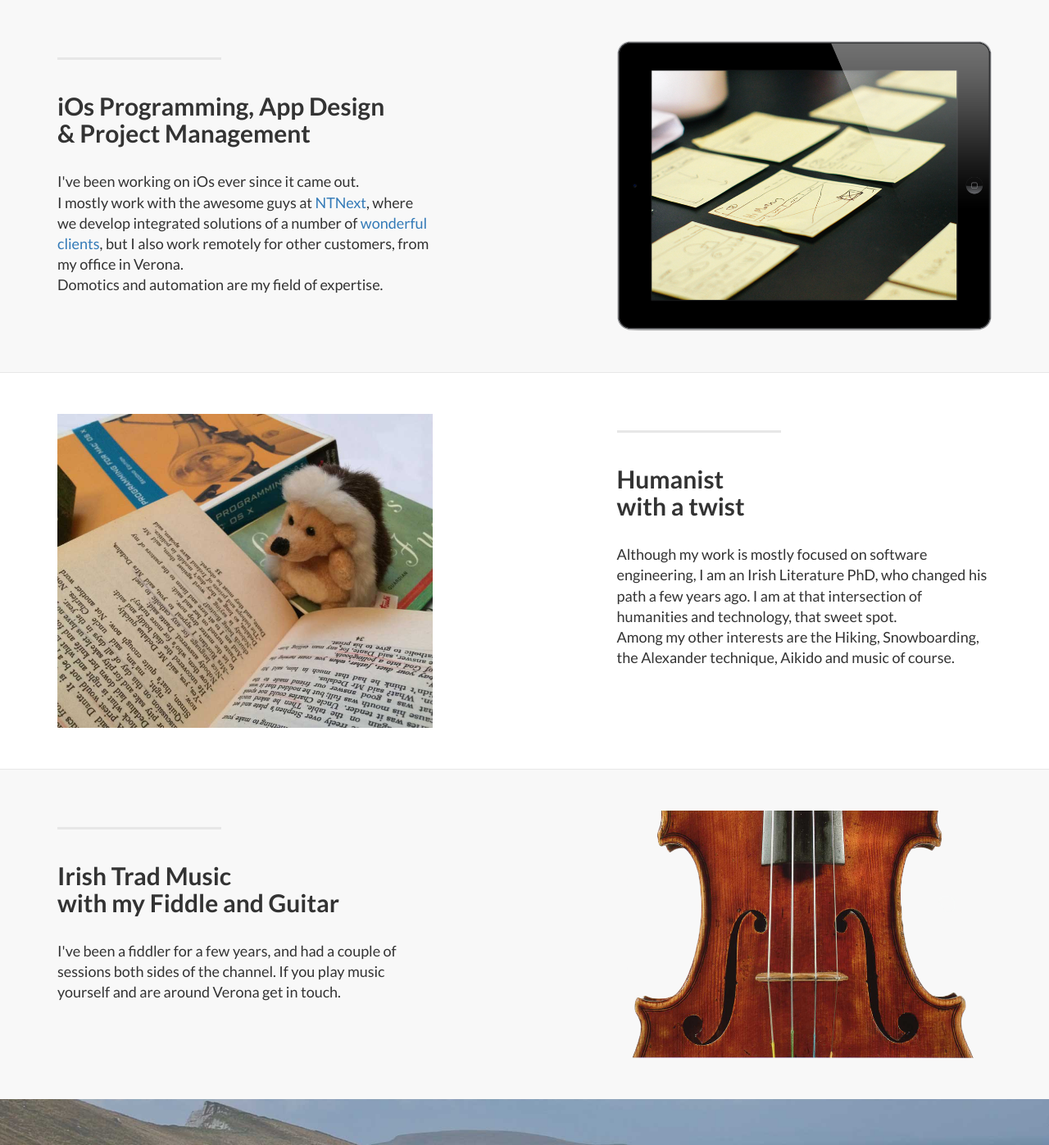
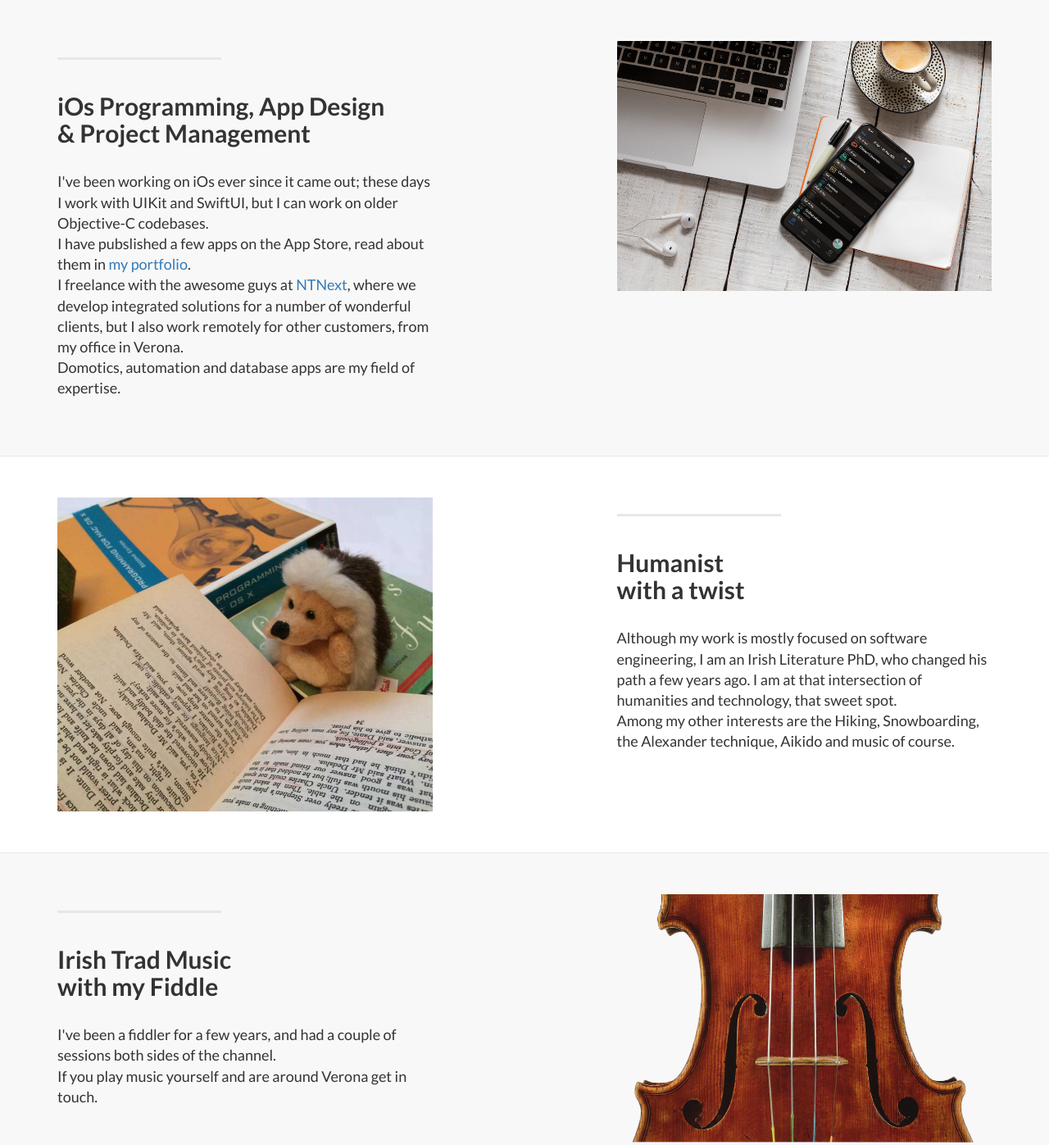
Before and after one commit to nutsmuggler/nutsmuggler.github.io, a plain HTML site: page index.html in a window 1280 px wide. Shown: the part 777-2174 px from the top of the page at 82% size. Drawn offline with Linux system fonts and the light colour scheme.

Commit message:
Updated home and portfolio

```diff
--- a/index.html
+++ b/index.html
@@ -54,6 +54,9 @@
                     <li>
                         <a href="#services">Services</a>
                     </li>
+					<li>
+						<a href="http://davidebenini.it/portfolio/index.html">Portfolio</a>
+					</a>
                     <li>
                         <a href="#contact">Contact</a>
                     </li>
@@ -108,10 +111,12 @@
                     <hr class="section-heading-spacer">
                     <div class="clearfix"></div>
                     <h2 class="section-heading">iOs Programming, App Design<br>&amp; Project Management</h2>
-                    <p class="lead">I've been working on iOs ever since it came out.<br/>I mostly work with the awesome guys at <a target="_blank" href="http://www.ntnext.it">NTNext</a>, where we develop integrated solutions of a number of <a target="_blank" href="http://www.ntnext.it/it/#clients">wonderful clients</a>, but I also work remotely for other customers, from my office in Verona.<br/>Domotics and automation are my field of expertise.</p>
+                    <p class="lead">I've been working on iOs ever since it came out; these days I work with UIKit and SwiftUI, but I can work on older Objective-C codebases.<br/>
+						I have pubslished a few apps on the App Store, read about them in <a href="http://davidebenini.it/portfolio/index.html">my portfolio</a>.<br/>
+						I freelance with the awesome guys at <a target="_blank" href="http://www.ntnext.it">NTNext</a>, where we develop integrated solutions for a number of wonderful clients, but I also work remotely for other customers, from my office in Verona.<br/>Domotics, automation and database apps are my field of expertise.</p>
                 </div>
                 <div class="col-lg-5 col-lg-offset-2 col-sm-6">
-                    <img class="img-responsive" src="img/ipad.png" alt="">
+                    <img class="img-responsive" src="img/menuplan-desk.jpg" alt="">
                 </div>
             </div>
 
@@ -151,8 +156,8 @@
                 <div class="col-lg-5 col-sm-6">
                     <hr class="section-heading-spacer">
                     <div class="clearfix"></div>
-                    <h2 class="section-heading">Irish Trad Music<br>with my Fiddle and Guitar</h2>
-                    <p class="lead">I've been a fiddler for a few years, and had a couple of sessions both sides of the channel. If you play music yourself and are around Verona get in touch.</p>
+                    <h2 class="section-heading">Irish Trad Music<br>with my Fiddle</h2>
+                    <p class="lead">I've been a fiddler for a few years, and had a couple of sessions both sides of the channel.<br/>If you play music yourself and are around Verona get in touch.</p>
                 </div>
                 <div class="col-lg-5 col-lg-offset-2 col-sm-6">
                     <img class="img-responsive" src="img/violin.png" alt="">
```
Also changed, not shown: portfolio/index.html (+4 -6 lines), img/menuplan-desk.jpg (added).
